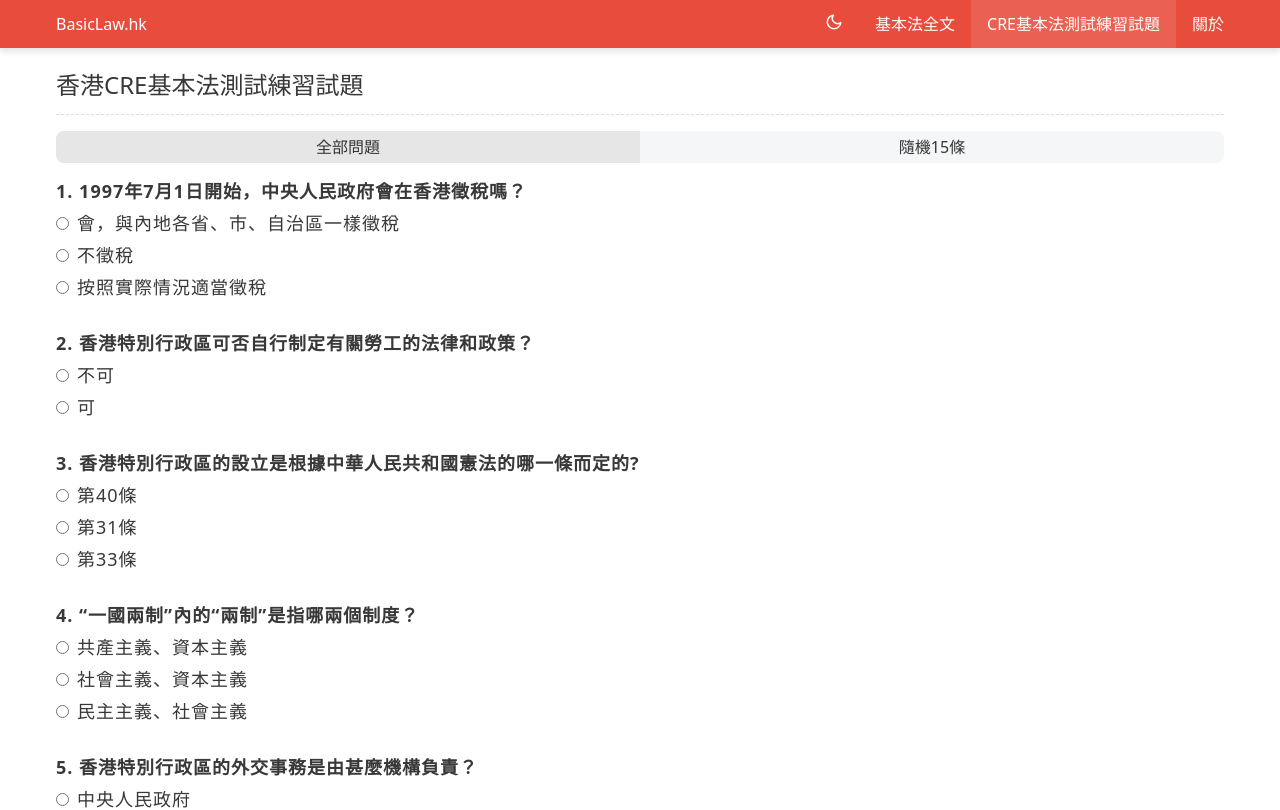
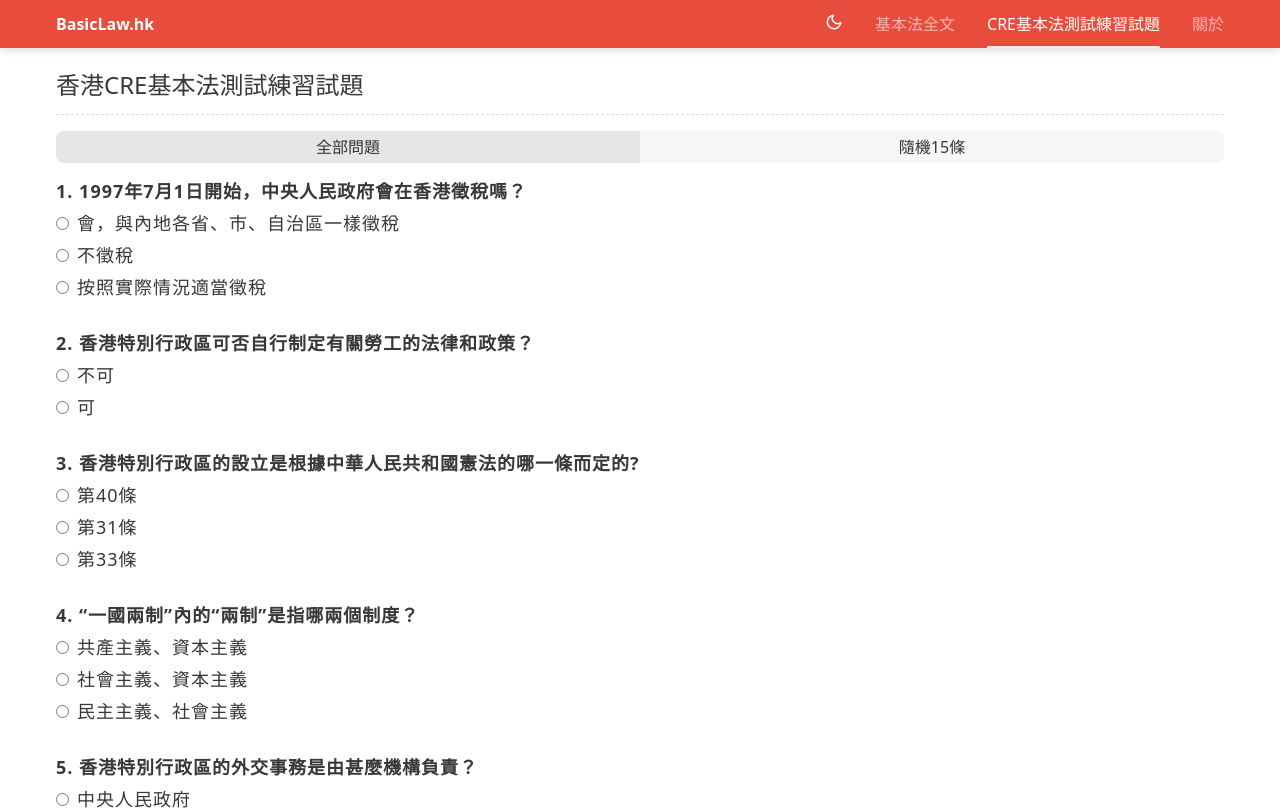
Before and after one commit to colloquet/basic-law, a React (Create React App) app: page /practice in a window 1280 px wide. Shown: the top 810 px of the page. Built offline with nearby package versions, Linux system fonts and the light colour scheme.

Commit message:
Update some component's style

```diff
--- a/package.json
+++ b/package.json
@@ -12,7 +12,7 @@
     "react-feather": "^1.1.0",
     "react-helmet": "^5.2.0",
     "react-router-dom": "^4.3.1",
-    "react-scripts": "2.0.3",
+    "react-scripts": "2.0.4",
     "smooth-scroll": "^14.2.0",
     "stickyfilljs": "^2.0.5"
   },
--- a/src/components/Navbar/NavbarItem.js
+++ b/src/components/Navbar/NavbarItem.js
@@ -6,7 +6,7 @@ import styles from './NavbarItem.module.scss'
 
 function NavbarItem({ children, logo, ...props }) {
   return (
-    <NavLink {...props} className={styles.navLink} activeClassName={logo ? null : styles.active}>
+    <NavLink {...props} className={`${styles.navLink} ${logo ? styles.isLogo : ''}`} activeClassName={logo ? null : styles.active}>
       {children}
     </NavLink>
   )
--- a/src/components/Navbar/NavbarItem.module.scss
+++ b/src/components/Navbar/NavbarItem.module.scss
@@ -1,23 +1,62 @@
 .navLink {
+  position: relative;
   display: inline-block;
-  color: #fff;
+  color: mix(#e74c3c, #fff, 40%);
   text-decoration: none;
   padding: 0 1rem;
   height: 3rem;
   line-height: 3rem;
   white-space: nowrap;
+  overflow: hidden;
+  transition: color 0.3s ease;
+
+  [data-dark-mode] & {
+    color: mix(#282828, #fff, 40%);
+  }
+
+  &:after {
+    content: '';
+    position: absolute;
+    background: rgba(#fff, 0.88);
+    bottom: 0;
+    left: 1rem;
+    right: 1rem;
+    height: 2px;
+    transform: translateY(100%);
+    transition: transform 0.3s ease;
+    will-change: transform;
+
+    [data-dark-mode] & {
+      background: rgba(#fff, 0.68);
+    }
+  }
+
+  &.active,
+  &:not(.isLogo):hover {
+    color: #fff;
+
+    [data-dark-mode] & {
+      color: rgba(#fff, 0.88);
+    }
+
+    &:after {
+      transform: translateY(0);
+    }
+  }
+}
+
+.isLogo {
+  color: #fff;
+  font-weight: bold;
 
   [data-dark-mode] & {
     color: rgba(#fff, 0.88);
   }
 
-  &.active,
   &:hover {
-    background: #ea6153;
     color: #fff;
 
     [data-dark-mode] & {
-      background: rgba(#fff, 0.1);
       color: rgba(#fff, 0.88);
     }
   }
--- a/src/components/Sidebar/Sidebar.module.scss
+++ b/src/components/Sidebar/Sidebar.module.scss
@@ -18,8 +18,6 @@
 
 .subList {
   composes: list;
-  padding-left: 2rem;
-  padding-bottom: 0.5rem;
 }
 
 .listItem {
@@ -27,32 +25,45 @@
 
   > a {
     display: block;
-    border-radius: 16px;
+    border-left: 2px solid rgba(#bdbdbd, 0.4);
     padding: 0.4rem 1rem;
     text-decoration: none;
-    color: inherit;
+    color: #5f6368;
+    font-size: 1rem;
+    transition: border-left-color 0.5s;
 
-    &:hover,
-    &[data-is-active] {
+    [data-dark-mode] & {
+      border-left-color: #202124;
+    }
+
+    &:hover {
       background: #f5f6f7;
-      color: inherit;
+      color: #202124;
 
       [data-dark-mode] & {
-        background: rgba(#fff, 0.1);
+        background: rgba(#fff, 0.05);
+        color: rgba(#fff, 0.68);
+      }
+    }
+
+    &[data-is-active] {
+      border-left-color: #202124;
+      color: #202124;
+      font-weight: bold;
+
+      [data-dark-mode] & {
+        border-left-color: rgba(#bdbdbd, 0.4);
+        color: rgba(#fff, 0.68);
       }
     }
   }
 }
 
 .subListItem {
-  line-height: 1.2;
+  composes: listItem;
 
   > a {
-    padding: 0;
+    padding-left: 2rem;
     font-size: 0.75rem;
-
-    &[data-is-active] {
-      text-decoration: underline;
-    }
   }
 }
--- a/src/pages/HomePage/HomePage.module.scss
+++ b/src/pages/HomePage/HomePage.module.scss
@@ -31,7 +31,6 @@
 .sidebarContainer {
   composes: gridItem;
   flex: 1;
-  border-left: 1px dashed #ddd;
   opacity: 0;
   transition: opacity 300ms ease;
   will-change: opacity;
@@ -73,7 +72,7 @@
   }
 
   [data-list] {
-    transform: translate3d(0, 40px, 0);
+    transform: translate3d(0, 20px, 0);
     transition: transform 300ms ease;
   }
 
--- a/src/pages/PracticePage/PracticePage.module.scss
+++ b/src/pages/PracticePage/PracticePage.module.scss
@@ -4,6 +4,8 @@
   width: 100%;
   overflow: hidden;
   margin-bottom: 1rem;
+  transition: background 0.5s;
+  will-change: background;
 
   [data-dark-mode] & {
     background: #282828;
@@ -19,6 +21,8 @@
   text-decoration: none;
   text-align: center;
   color: inherit;
+  transition: background 0.5s;
+  will-change: background;
 
   &.active,
   &:hover {
```
Also changed, not shown: 1 other file (tests, documents, lock files or other folders).
